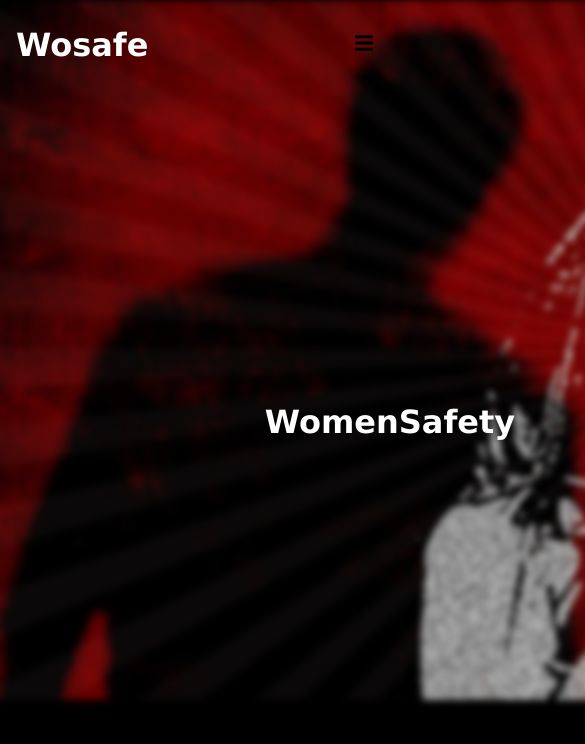
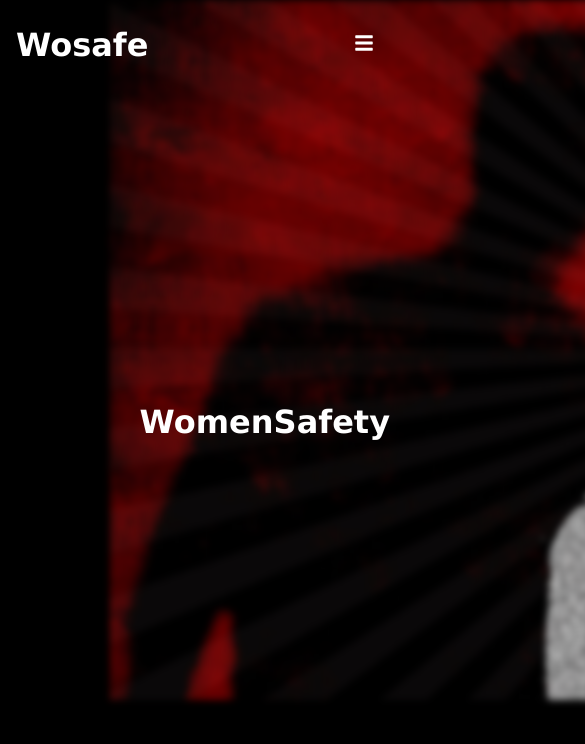
Before and after one commit to keerthiram2612/WomenSafety_REACT, a React (Create React App) app: page / in a window 390 px wide. Shown: the top 744 px of the page, 585 px wide, since content can reach past the window. Built offline with nearby package versions, Linux system fonts and the light colour scheme.

Commit message:
changing the color of the hamburger

```diff
--- a/src/Components/HomeContentstyle.css
+++ b/src/Components/HomeContentstyle.css
@@ -19,4 +19,5 @@
     filter: blur(3.5px);
     margin-left: 110px;
     background-position: center top;
+    position: fixed;
 }
--- a/src/Components/Navbar.js
+++ b/src/Components/Navbar.js
@@ -39,8 +39,8 @@
         </li>
       </ul>
       <div className='hamburger' onClick={handleClick}>
-        {click? (<FaTimes size={20} style={{color:"black"}}/>):(
-          <FaBars size={20} style={{color:"black"}}/>
+        {click? (<FaTimes size={20} style={{color:"white"}}/>):(
+          <FaBars size={20} style={{color:"white"}}/>
         )
         }
       </div>
```
